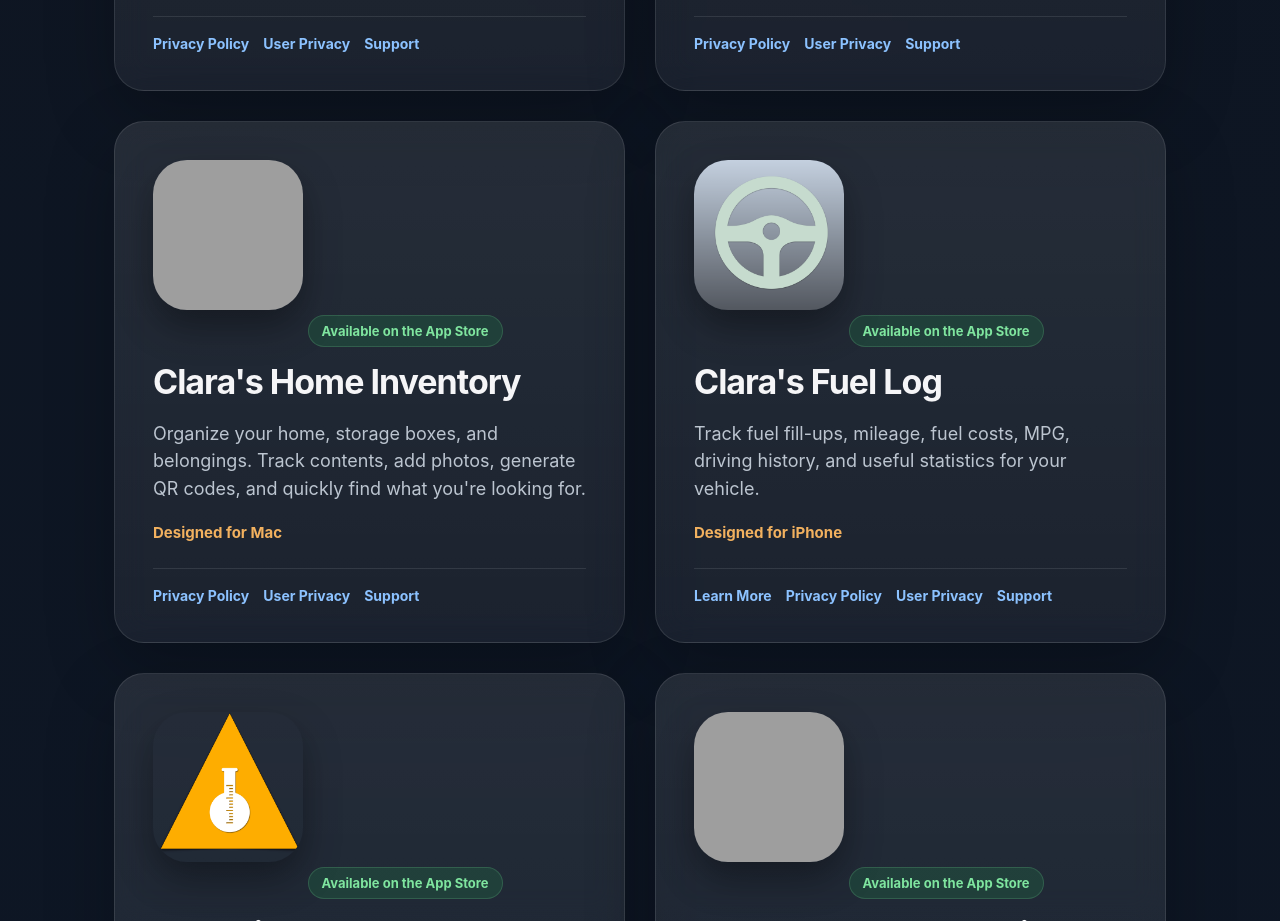
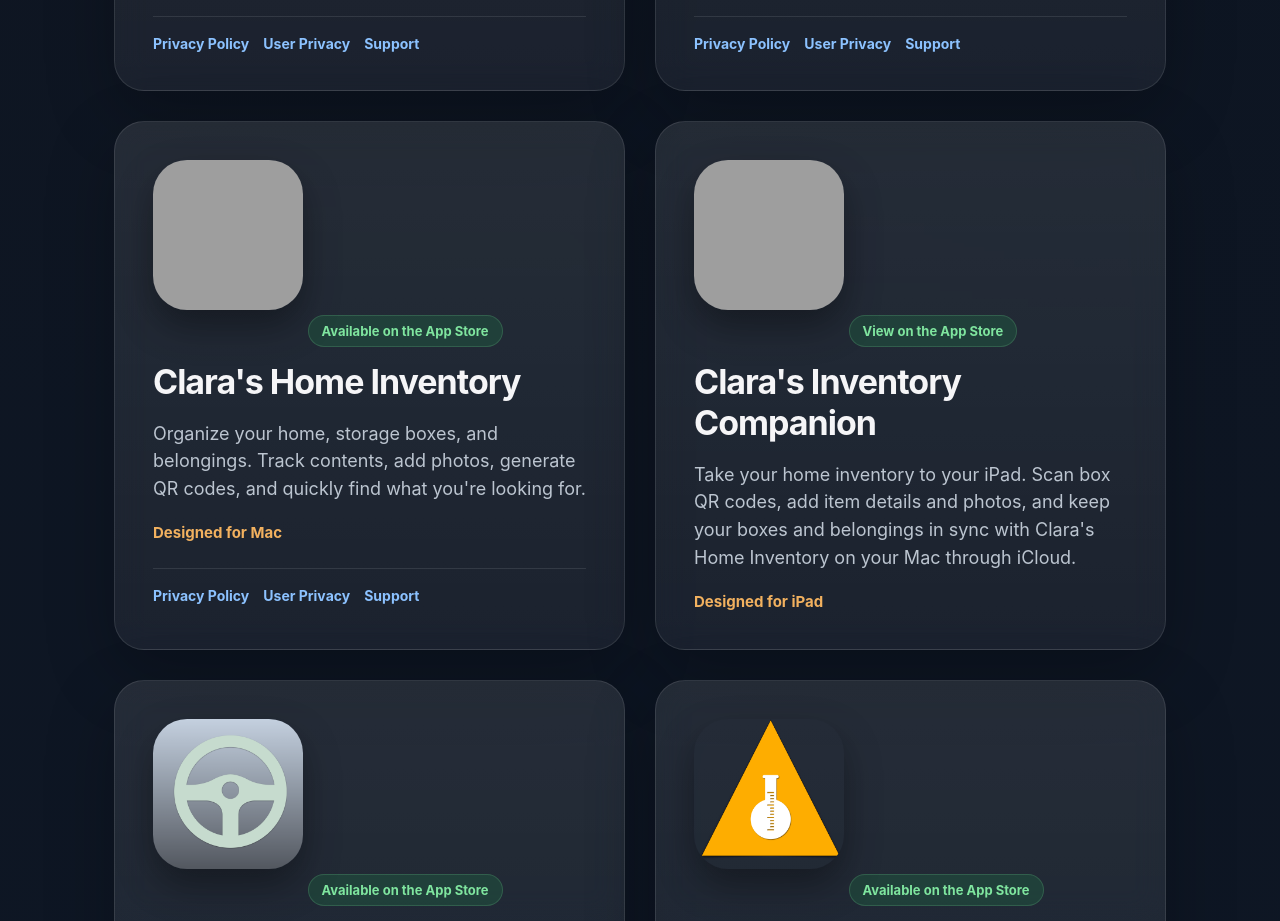
Before and after one commit to NAHA1956/korgikode.com, a plain HTML site: page index.html in a window 1280 px wide. Shown: the part 1080-2001 px from the top of the page. Drawn offline with Linux system fonts and the light colour scheme; grey boxes are pictures that could not be loaded.

Commit message:
Update index.html

```diff
--- a/index.html
+++ b/index.html
@@ -557,6 +557,39 @@
             </div>
         </article>
 
+        <!-- Clara's Inventory Companion -->
+
+        <article class="app-card">
+            <a
+                class="app-store-link"
+                href="https://apps.apple.com/us/app/id6806839947"
+                target="_blank"
+                rel="noopener noreferrer"
+            >
+                <img
+                    class="app-icon"
+                    src="image/claras-home-inventory.png"
+                    alt="Clara's Inventory Companion app icon"
+                >
+
+                <div class="status">
+                    View on the App Store
+                </div>
+
+                <h2>Clara's Inventory Companion</h2>
+
+                <p>
+                    Take your home inventory to your iPad. Scan box QR codes,
+                    add item details and photos, and keep your boxes and belongings
+                    in sync with Clara's Home Inventory on your Mac through iCloud.
+                </p>
+
+                <div class="platform">
+                    Designed for iPad
+                </div>
+            </a>
+        </article>
+
         <!-- Clara's Fuel Log -->
 
         <article class="app-card">
```
